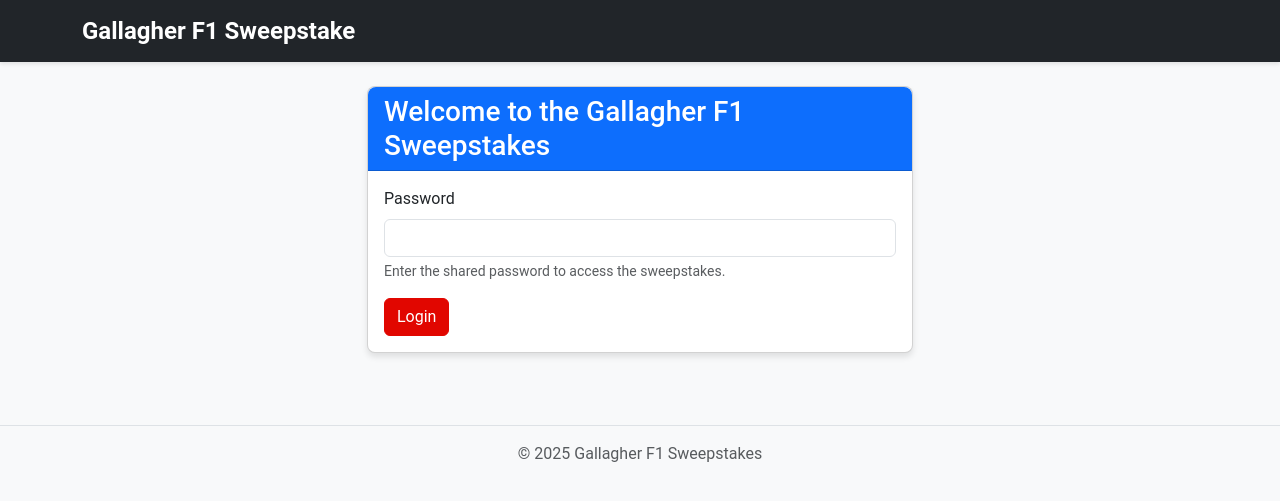
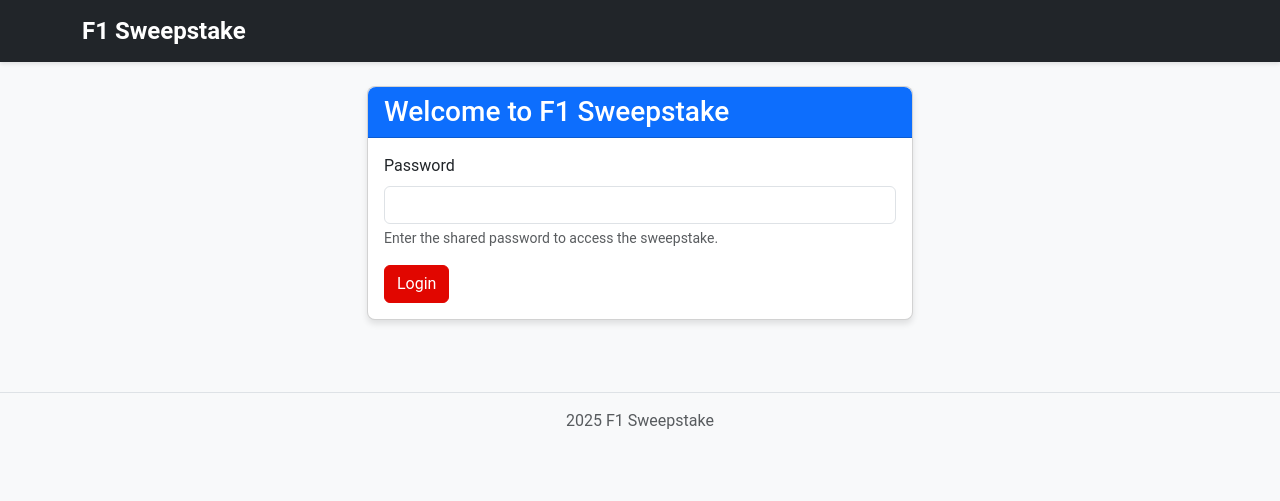
Before and after one commit to pr0vitamin/f1sweepstake, a Flask app: page /login in a window 1280 px wide. Shown: the top 501 px of the page. Run offline with Flask 3, Linux system fonts and the light colour scheme.

Commit message:
Fix some language and the readme

```diff
--- a/templates/base.html
+++ b/templates/base.html
@@ -3,7 +3,7 @@
 <head>
     <meta charset="UTF-8">
     <meta name="viewport" content="width=device-width, initial-scale=1.0">
-    <title>Gallagher F1 Sweepstake - {% block title %}{% endblock %}</title>
+    <title>F1 Sweepstake - {% block title %}{% endblock %}</title>
     <link href="https://cdn.jsdelivr.net/npm/bootstrap@5.3.0-alpha1/dist/css/bootstrap.min.css" rel="stylesheet">
     <link rel="stylesheet" href="{{ url_for('static', filename='css/style.css') }}">
     {% block head %}{% endblock %}
@@ -11,7 +11,7 @@
 <body>
     <nav class="navbar navbar-expand-lg navbar-dark bg-dark">
         <div class="container">
-            <a class="navbar-brand" href="{{ url_for('dashboard') }}">Gallagher F1 Sweepstake</a>
+            <a class="navbar-brand" href="{{ url_for('dashboard') }}">F1 Sweepstake</a>
             <button class="navbar-toggler" type="button" data-bs-toggle="collapse" data-bs-target="#navbarNav" aria-controls="navbarNav" aria-expanded="false" aria-label="Toggle navigation">
                 <span class="navbar-toggler-icon"></span>
             </button>
@@ -53,7 +53,7 @@
 
     <footer class="footer mt-5 py-3 bg-light">
         <div class="container text-center">
-            <span class="text-muted">© 2025 Gallagher F1 Sweepstakes</span>
+            <span class="text-muted">2025 F1 Sweepstake</span>
         </div>
     </footer>
 
--- a/templates/login.html
+++ b/templates/login.html
@@ -7,7 +7,7 @@
     <div class="col-md-6">
         <div class="card">
             <div class="card-header bg-primary text-white">
-                <h3 class="mb-0">Welcome to the Gallagher F1 Sweepstakes</h3>
+                <h3 class="mb-0">Welcome to F1 Sweepstake</h3>
             </div>
             <div class="card-body">
                 <form method="POST">
@@ -18,7 +18,7 @@
                             {% if not config %}
                             First login will set the password for the application.
                             {% else %}
-                            Enter the shared password to access the sweepstakes.
+                            Enter the shared password to access the sweepstake.
                             {% endif %}
                         </div>
                     </div>
```
Also changed, not shown: README.md.
